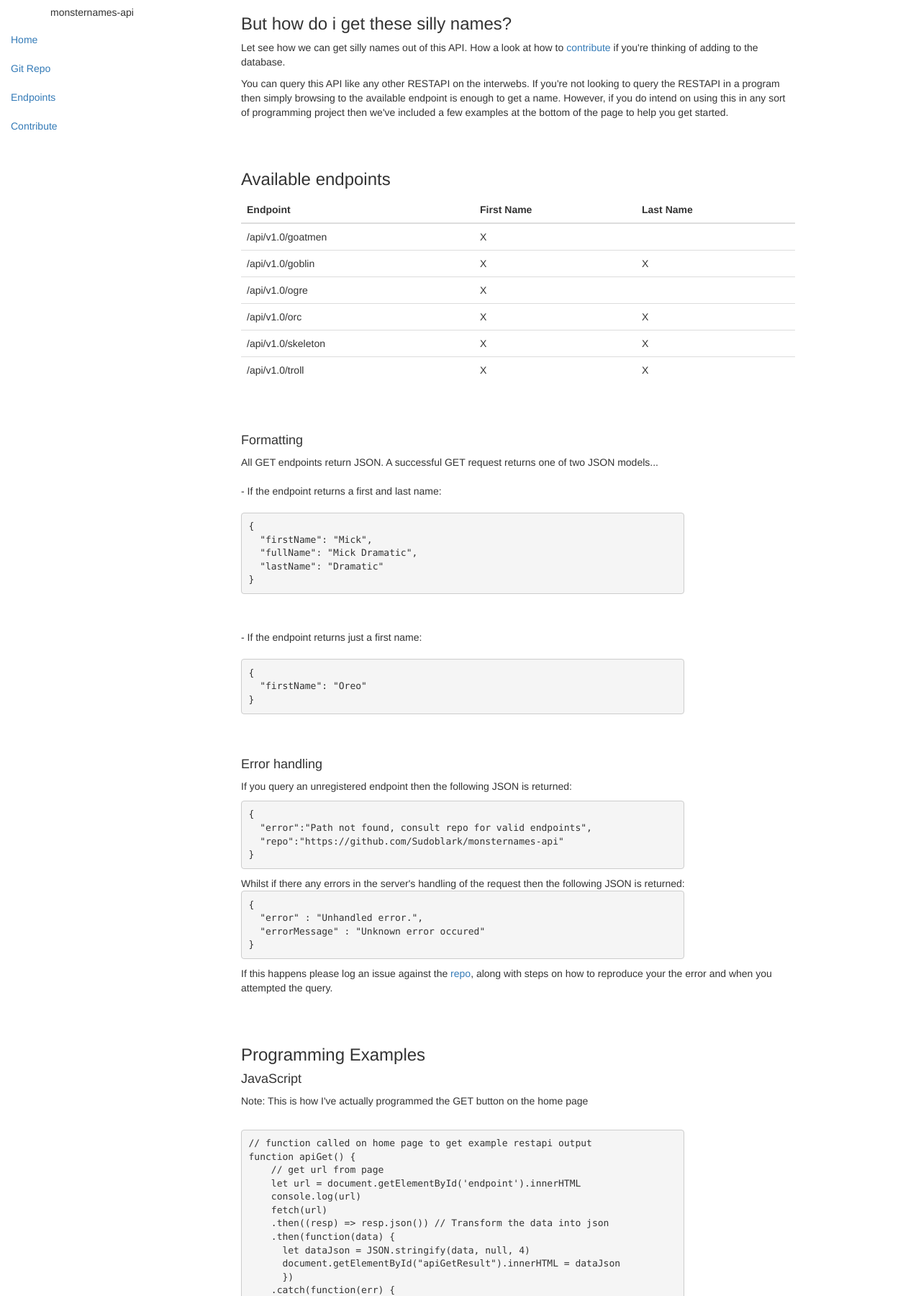
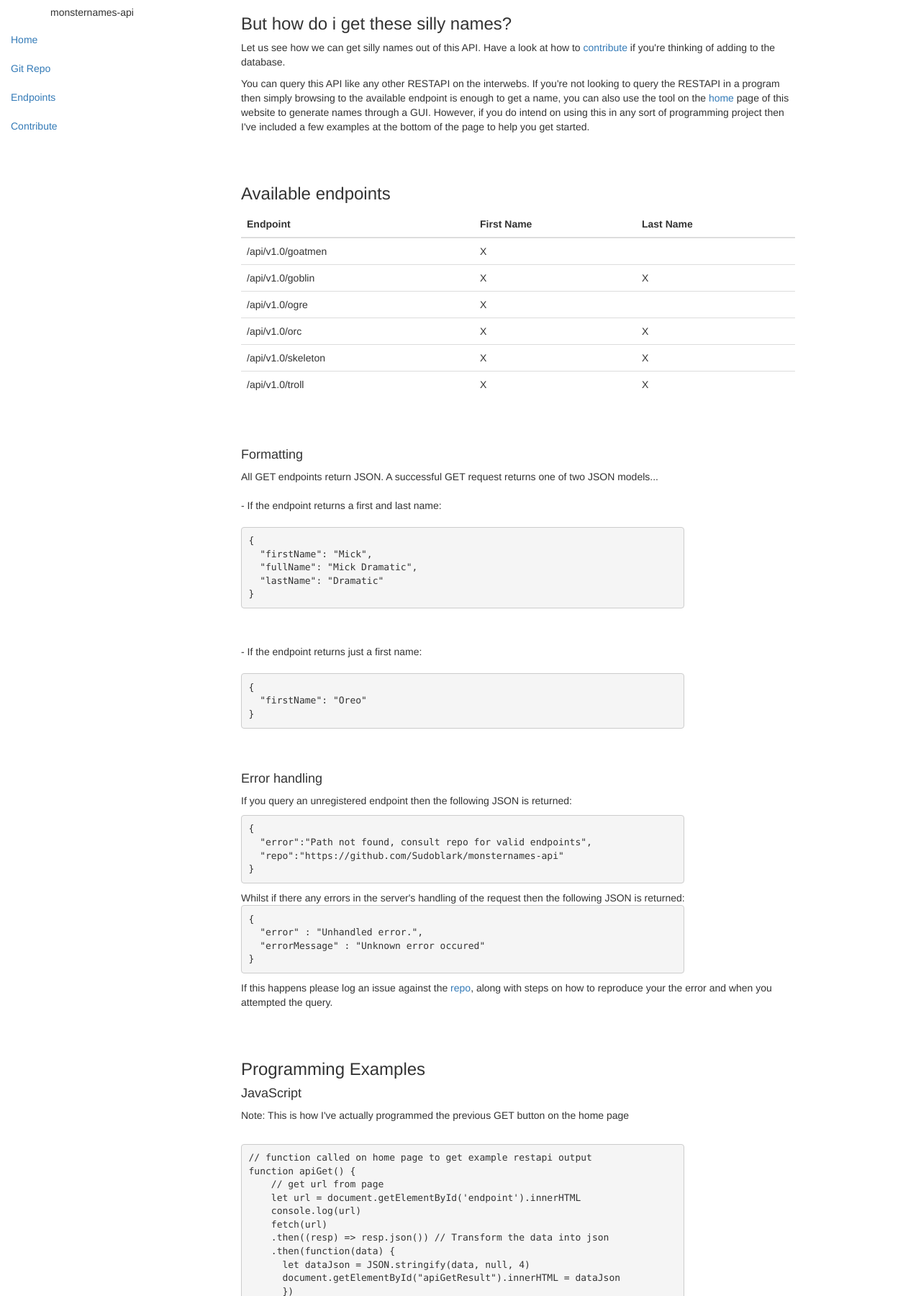
Before and after one commit to benjaminlukeclark/monsternames-api, a Flask app: page /endpoints in a window 1280 px wide. Shown: the top 1800 px of the page at 72% size. Run offline with Flask 2, Linux system fonts and the light colour scheme; parts of the project's set-up code (start-up, migrations or seed data) failed here and were passed over; some libraries are stand-ins or nearby versions.

Commit message:
Fixed typos

```diff
--- a/templates/contribute.html
+++ b/templates/contribute.html
@@ -32,7 +32,7 @@
           <h3>How to contribute to the silliness</h3>
           <p>To contribute you first need to obtain an API key from myself (email bclark@sudoblark.com).</p>
           <p>Once you have this key you can then authenticate POST requests. POST requests to specific endpoints allow you to expand the list of possible first/last names for enemies.</p>
-          <p>Below we'll list the endpoints, go over some POST notes then show examples to help you get started.</p>
+          <p>Below I'll list the endpoints, go over some POST notes then show examples to help you get started.</p>
           </p>
         </div>
 
--- a/templates/endpoints.html
+++ b/templates/endpoints.html
@@ -33,16 +33,16 @@
           <!-- Main body for content -->
           <div>
             <h3>But how do i get these silly names?</h3>
-            <p>Let see how we can get silly names out of this API. How a look at how to <a href="{{ url_for('contribute') }}" >contribute</a> if you're thinking of adding to the database.</p>
+            <p>Let us see how we can get silly names out of this API. Have a look at how to <a href="{{ url_for('contribute') }}" >contribute</a> if you're thinking of adding to the database.</p>
         </div>
 
         <div>
           <p>
             You can query this API like any other RESTAPI on the interwebs.
 
-            If you're not looking to query the RESTAPI in a program then simply browsing to the available endpoint is enough to get a name.
+            If you're not looking to query the RESTAPI in a program then simply browsing to the available endpoint is enough to get a name, you can also use the tool on the <a href="{{ url_for('home') }}" >home</a> page of this website to generate names through a GUI.
 
-            However, if you do intend on using this in any sort of programming project then we've included a few examples at the bottom of the page to help you get started.
+            However, if you do intend on using this in any sort of programming project then I've included a few examples at the bottom of the page to help you get started.
           </p>
         </div>
 
@@ -106,7 +106,7 @@
         <br><br><h3>Programming Examples</h3>
           <!-- JavaScript example -->
           <h4>JavaScript</h4>
-          <p>Note: This is how I've actually programmed the GET button on the home page</p><br>
+          <p>Note: This is how I've actually programmed the previous GET button on the home page</p><br>
           <pre class=".pre-scrollable" style="max-width: 80%;"><code>// function called on home page to get example restapi output
 function apiGet() {
     // get url from page
--- a/templates/home.html
+++ b/templates/home.html
@@ -32,7 +32,7 @@
     <div class="col-sm-9 col-md-10 main">
       <!-- Header and first para -->
       <h3> Open source monster name generation for all your creative needs.</h3>
-      <p>Simply use the form below to generate random names. If you're interested in using the api programming then check out the <a href= "{{ url_for('endpoints') }}" >endpoints</a>  section, you can also <a href= "{{ url_for('contribute') }}" >contribute</a>  if you want.</p>
+      <p>Simply use the form below to generate random names. If you're interested in using the api programmatically then check out the <a href= "{{ url_for('endpoints') }}" >endpoints</a>  section, you can also <a href= "{{ url_for('contribute') }}" >contribute</a>  if you want.</p>
       <!-- Example interaction with endpoints -->
       <br>
       <form class="form-inline">
```
